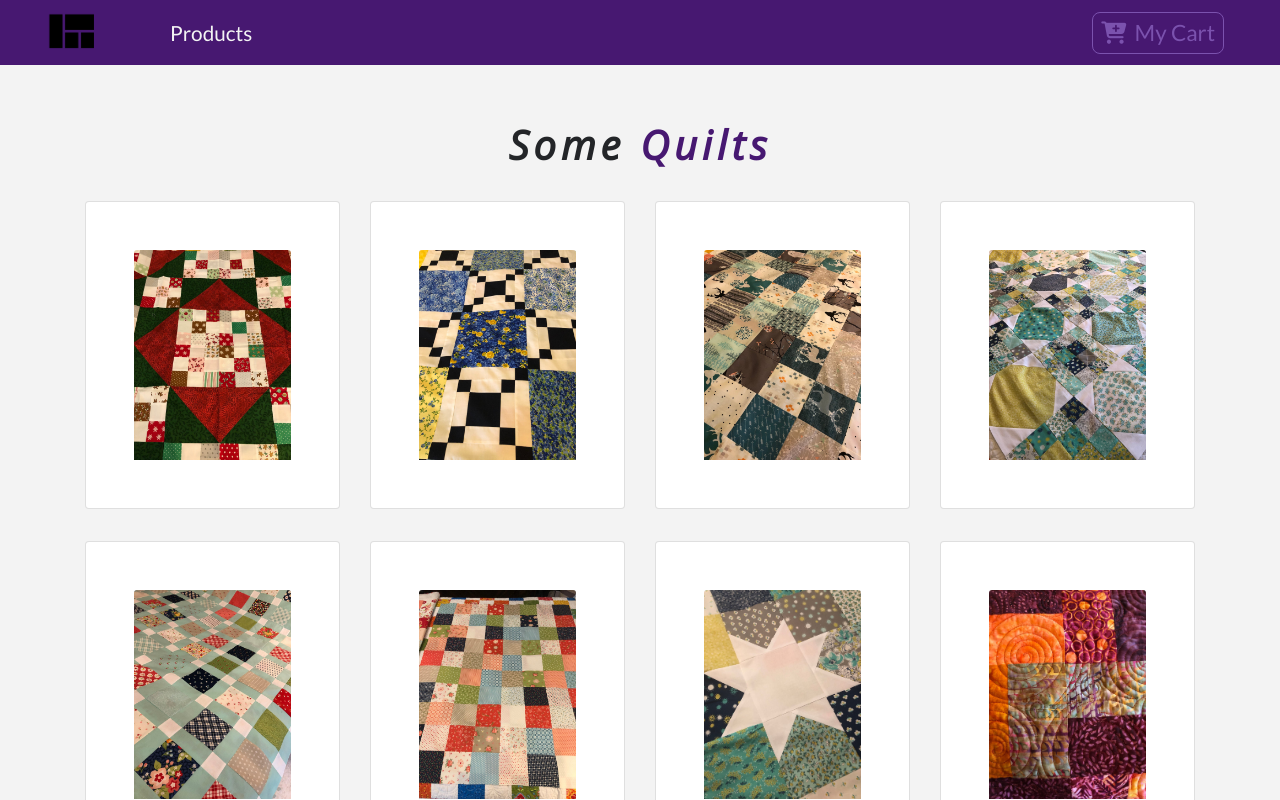
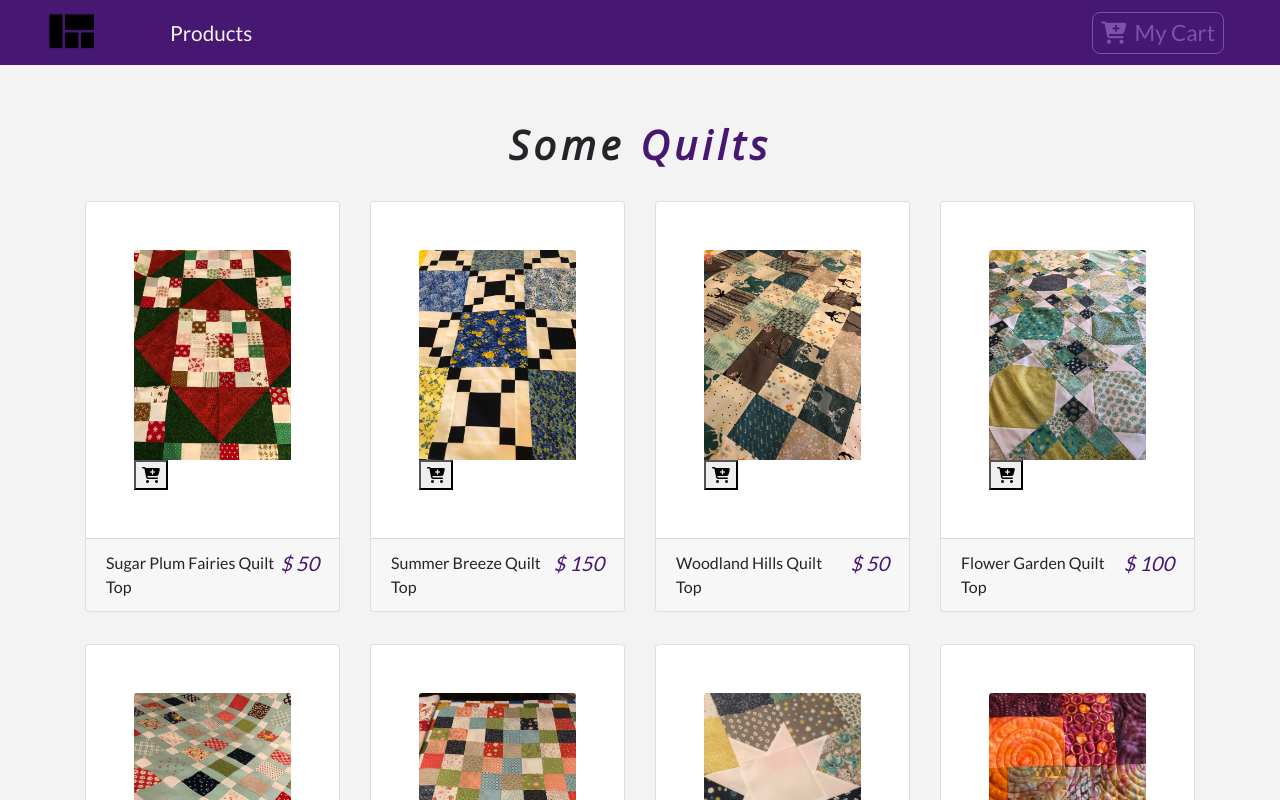
Before and after one commit to kt2187/quality-hill-quilts, a React (Create React App) app: page / in a window 1280 px wide. Shown: the top 800 px of the page. Built offline with nearby package versions, Linux system fonts and the light colour scheme.

Commit message:
Add cart button, product title, and price to product card

```diff
--- a/src/components/Product.js
+++ b/src/components/Product.js
@@ -9,10 +9,38 @@ export default class Product extends Component {
         return (
             <ProductWrapper className="col-9 mx-auto col-md-6 col-lg-3 my-3">
                 <div className="card">
-                    <div className="img-container p-5" onClick={console.log('You clicked me on the image container')}>
+                    <div
+                        className="img-container p-5"
+                        onClick={() => console.log('You clicked me on the image container')}
+                    >
                         <Link to="/details">
                             <img src={img} alt="product" className="card-img-top" />
                         </Link>
+                        <button
+                            className="cart-btn"
+                            disabled={inCart ? true : false}
+                            onClick={() => {
+                                console.log('added to cart')
+                            }}
+                        >
+                            {inCart ? (
+                                <p className="text-capitalize mb-0" disabled>
+                                    {" "}
+                                in cart</p>
+                            ) : (
+                                    <i className="fas fa-cart-plus" />
+                                )}
+                        </button>
+                    </div>
+                    {/* Card Footer */}
+                    <div className="card-footer d-flex justify-content-between">
+                        <p className="align-self-center mb-0">
+                            {title}
+                        </p>
+                        <h5 className="text-purple font-italic mb-0">
+                            <span className="mr-1">$</span>
+                            {price}
+                        </h5>
                     </div>
                 </div>
             </ProductWrapper>
```
Also changed, not shown: src/quilt-logo.png.
